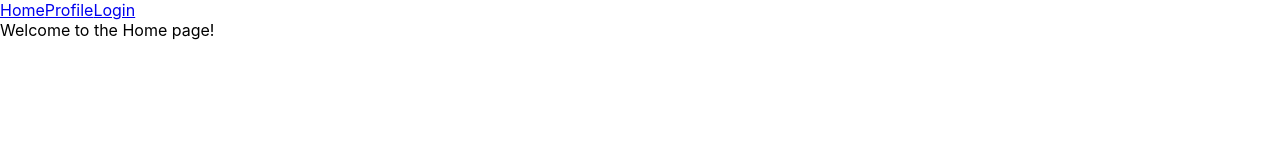
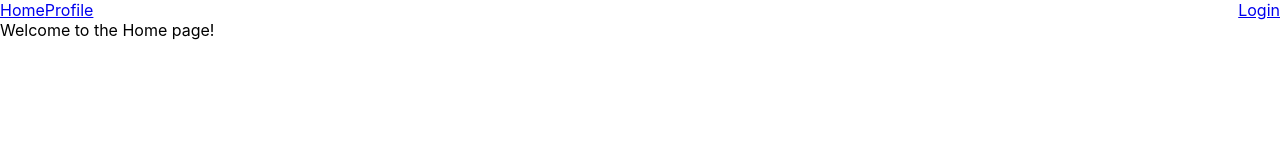
Before and after one commit to tanimaraeliassantos/space-finder-frontend, a React (Create React App) app: page / in a window 1280 px wide. Shown: the top 160 px of the page. Built offline with nearby package versions, Linux system fonts and the light colour scheme.

Commit message:
Update Navbar.tsx
Set style of login button to float to the right

```diff
--- a/src/components/Navbar.tsx
+++ b/src/components/Navbar.tsx
@@ -1,6 +1,7 @@
 import React, { Component } from "react";
 import { User } from "../model/Model";
 import { Link } from "react-router-dom";
+
 
 export class Navbar extends Component<{
   user: User | undefined;
@@ -8,9 +9,17 @@
   render() {
     let loginLogOut: any;
     if (this.props.user) {
-      loginLogOut = <Link to="logout">{this.props.user.userName}</Link>;
+      loginLogOut = (
+        <Link to="logout" style={{ float: "right" }}>
+          {this.props.user.userName}{" "}
+        </Link>
+      );
     } else {
-      loginLogOut = <Link to="login">Login</Link>;
+      loginLogOut = (
+        <Link to="login" style={{ float: "right" }}>
+          Login
+        </Link>
+      );
     }
     return (
       <div className="navbar">
```
